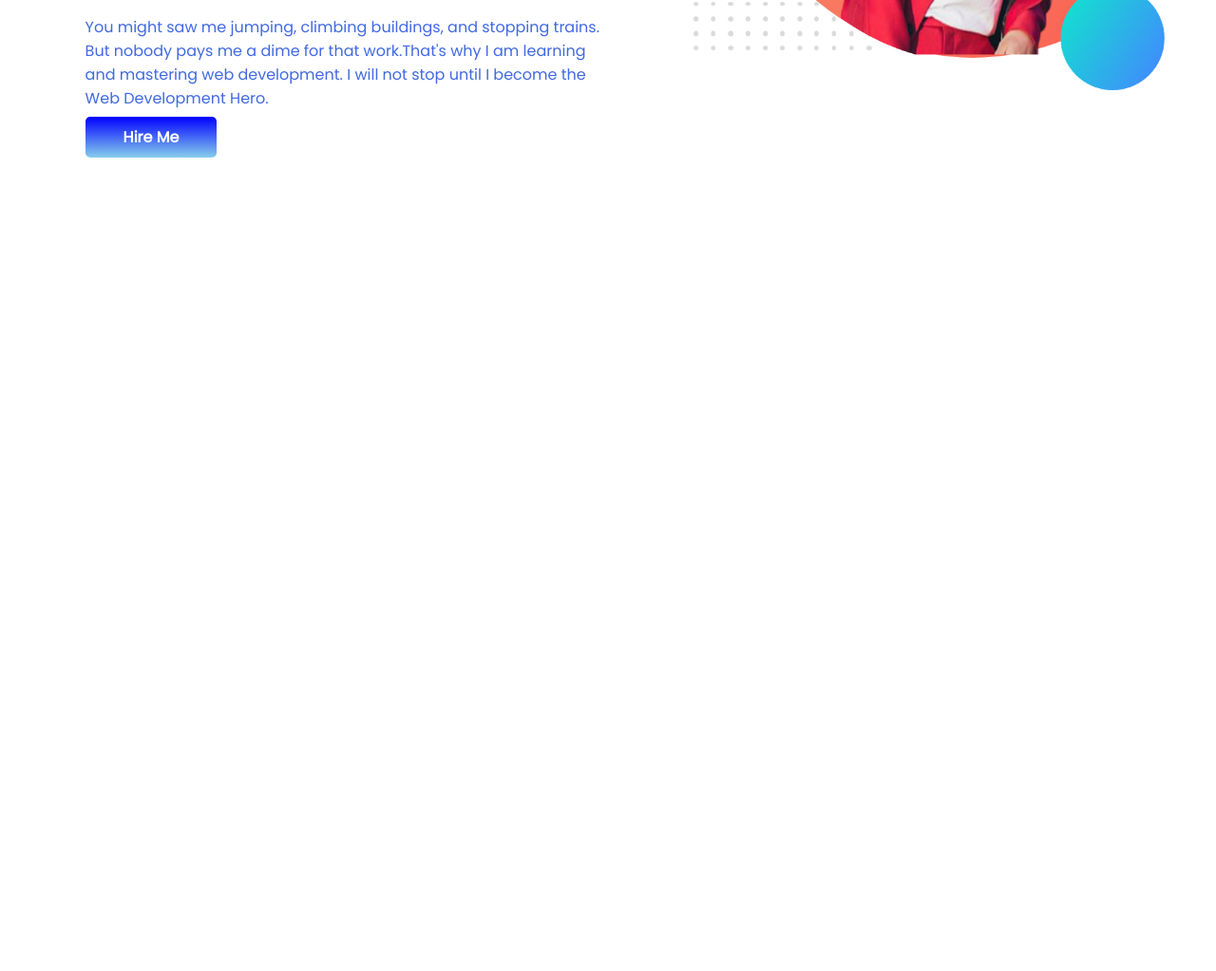
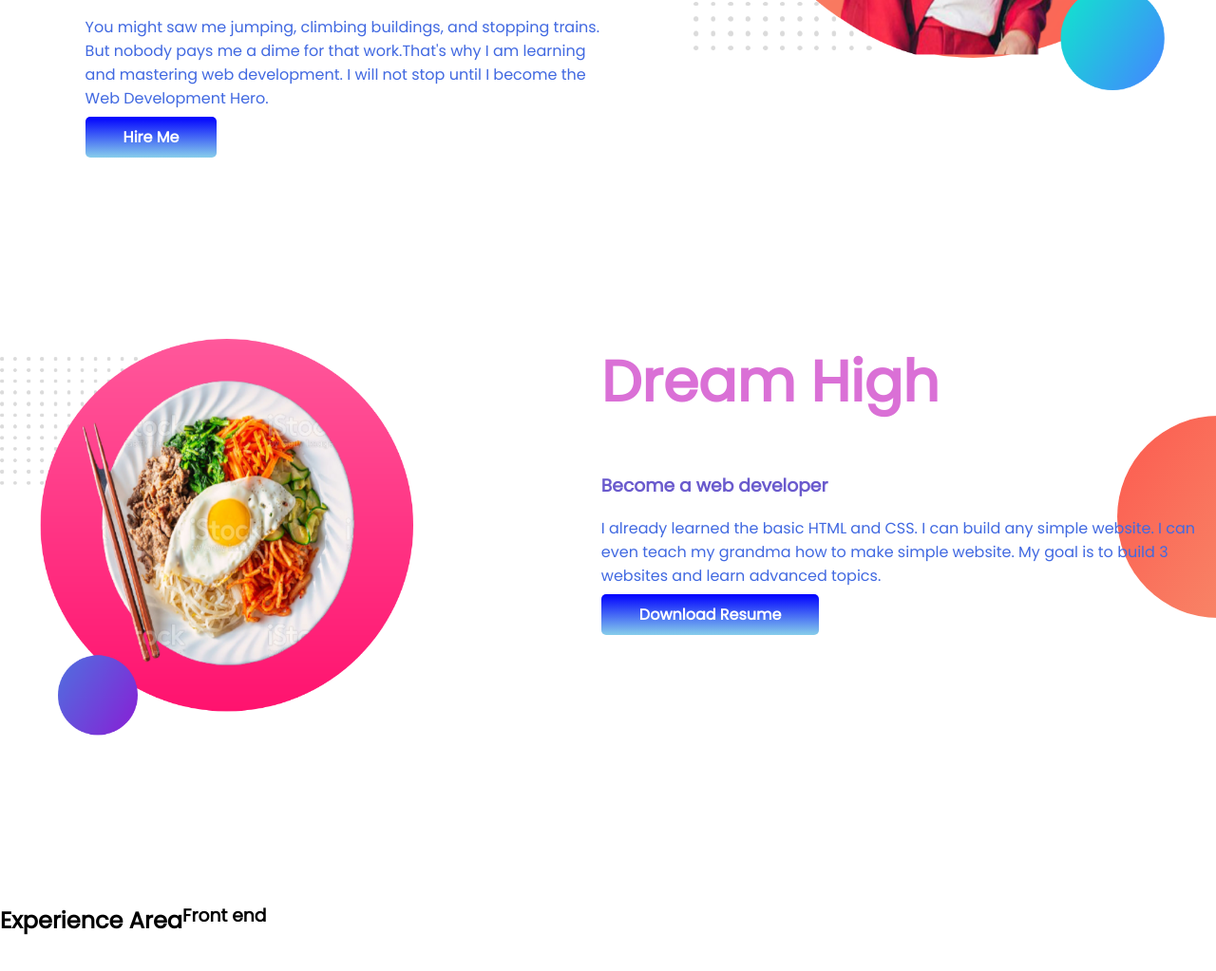
Before and after one commit to Afreen231/demo-portfolio, a plain HTML site: page index.html in a window 1280 px wide. Shown: the part 501-1524 px from the top of the page at 95% size. Before the commit the page ends 800 px from the top, so only its background shows below. Drawn offline with Linux system fonts and the light colour scheme.

Commit message:
second-half added

```diff
--- a/index.html
+++ b/index.html
@@ -29,6 +29,29 @@
             <img src="images/my-bg.png" alt="lee min ho">
         </div>
     </section>
+    <section id="dream-big">
+        <div class="second-half">
+            <img src="images/my-bg2.png" alt="Ramen">
+        </div>
+        <div>
+            <h1>Dream High</h1>
+            <h3 class="purple-color">Become a web developer</h3>
+            <p>I already learned the basic HTML and CSS. I can build any simple website. I can even teach my grandma how
+                to make simple website.
+                My goal is to build 3 websites and learn advanced topics.
+            </p>
+            <a class="link-button" target="_blank" href="https://www.linkedin.com/in/fouzia-afreen-5293b0227/">Download
+                Resume
+            </a>
+        </div>
+    </section>
+    <section>
+        <h2>Experience Area</h2>
+        <div>
+            <h3>Front end </h3>
+        </div>
+    </section>
+
 </body>
 
 </html>
--- a/style.css
+++ b/style.css
@@ -37,3 +37,27 @@ p{
     background-image: url(images/top-banner.png);
     background-repeat: no-repeat;
 }
+section{
+    display: flex;
+    margin-bottom: 150px;
+}
+.second-half img{
+    width: 80%;
+
+}
+.second-half{
+    width: 100%;
+    float: left;
+    margin-top: 50px;
+    margin-right: 5%;
+    padding-right: 2%
+}
+.purple-color{
+    color: slateblue;
+}
+#dream-big{
+    background-image: url(images/exp-bg2.png);
+    background-repeat: no-repeat;
+    background-position: right;
+
+}
```
Also changed, not shown: images/exp-bg2.png (added).
